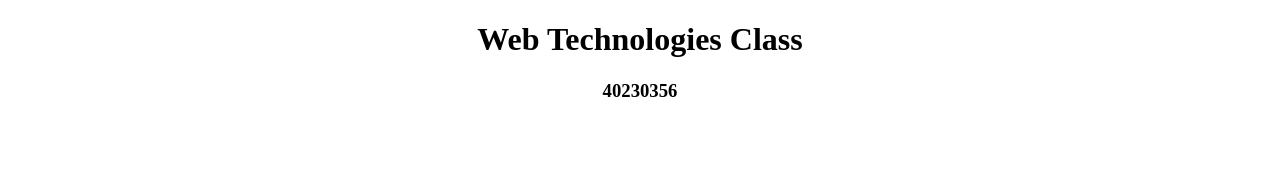
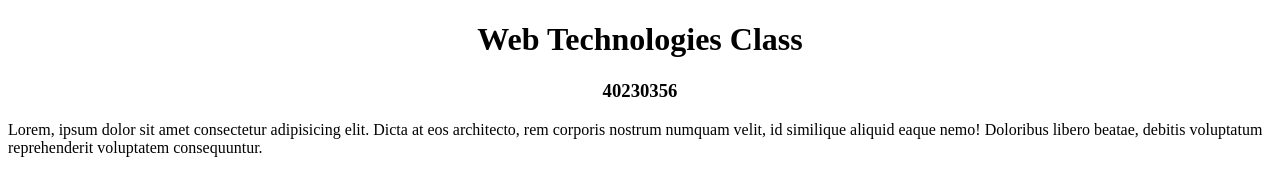
Before and after one commit to 1MarioDias/WebTechnologiesClass, a plain HTML site: page index.html in a window 1280 px wide. Drawn offline with Linux system fonts and the light colour scheme.

Commit message:
Index Lorem

```diff
--- a/index.html
+++ b/index.html
@@ -8,5 +8,6 @@
 <body>
     <center><h1>Web Technologies Class</h1></center>
     <center><h3>40230356</h3></center>
+    <p>Lorem, ipsum dolor sit amet consectetur adipisicing elit. Dicta at eos architecto, rem corporis nostrum numquam velit, id similique aliquid eaque nemo! Doloribus libero beatae, debitis voluptatum reprehenderit voluptatem consequuntur.</p>
 </body>
 </html>
```
